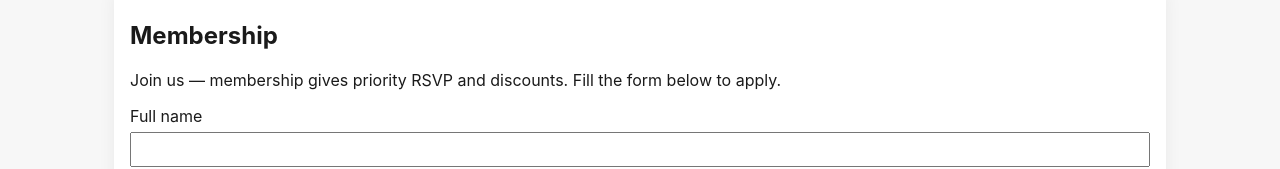
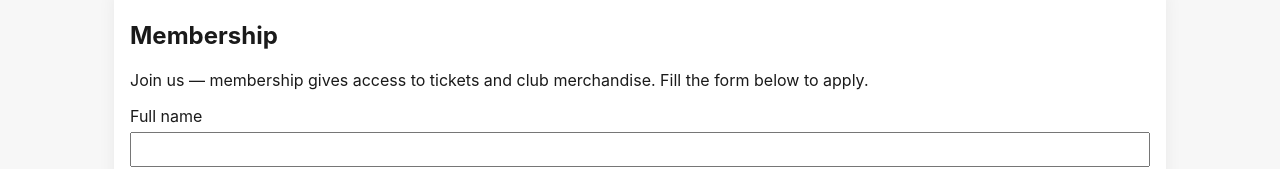
Before and after one commit to jonglv/My-website, a plain HTML site: page membership.html in a window 1280 px wide. Shown: the part 163-332 px from the top of the page. Drawn offline with Linux system fonts and the light colour scheme.

Commit message:
Update membership.html

```diff
--- a/membership.html
+++ b/membership.html
@@ -1 +1 @@
-<!doctype html><html lang="en"><head><meta charset="utf-8"><meta name="viewport" content="width=device-width,initial-scale=1"><title>Membership — Belfast Black Cats</title><link rel="stylesheet" href="styles.css"></head><body><header class="header"><div class="container inner"><a class="brand" href="index.html"><img src="logo.png" alt="logo"><div><div style="font-weight:800">Belfast Black Cats</div></div></a><nav class="nav"><a href="index.html">Home</a><a href="about.html">About</a><a href="events.html">Events</a><a href="contact.html">Contact</a></nav></div></header><main class="container"><section class="card"><h1>Membership</h1><p>Join us — membership gives priority RSVP and discounts. Fill the form below to apply.</p><form action="mailto:hello@belfastblackcats.example" method="post" enctype="text/plain"><label>Full name<br><input name="name" required style="width:100%; padding:8px; margin-top:6px;"></label><br><br><label>Email<br><input name="email" type="email" required style="width:100%; padding:8px; margin-top:6px;"></label><br><br><button class="btn" type="submit">Send Application</button></form></section></main><footer class="container footer"><div>&copy; 2025 Belfast Black Cats</div></footer></body></html>
+<!doctype html><html lang="en"><head><meta charset="utf-8"><meta name="viewport" content="width=device-width,initial-scale=1"><title>Membership — Belfast Black Cats</title><link rel="stylesheet" href="styles.css"></head><body><header class="header"><div class="container inner"><a class="brand" href="index.html"><img src="logo.png" alt="logo"><div><div style="font-weight:800">Belfast Black Cats</div></div></a><nav class="nav"><a href="index.html">Home</a><a href="about.html">About</a><a href="events.html">Events</a><a href="contact.html">Contact</a></nav></div></header><main class="container"><section class="card"><h1>Membership</h1><p>Join us — membership gives access to tickets and club merchandise. Fill the form below to apply.</p><form action="mailto:hello@belfastblackcats.example" method="post" enctype="text/plain"><label>Full name<br><input name="name" required style="width:100%; padding:8px; margin-top:6px;"></label><br><br><label>Email<br><input name="email" type="email" required style="width:100%; padding:8px; margin-top:6px;"></label><br><br><button class="btn" type="submit">Send Application</button></form></section></main><footer class="container footer"><div>&copy; 2025 Belfast Black Cats</div></footer></body></html>
```
